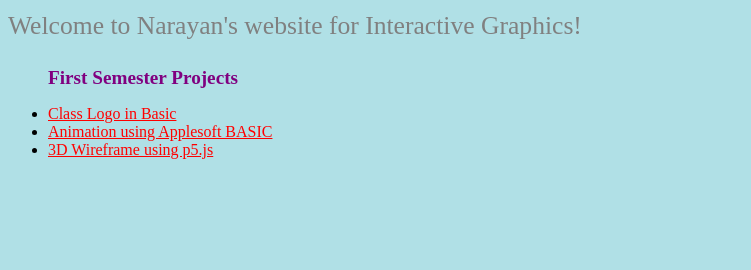
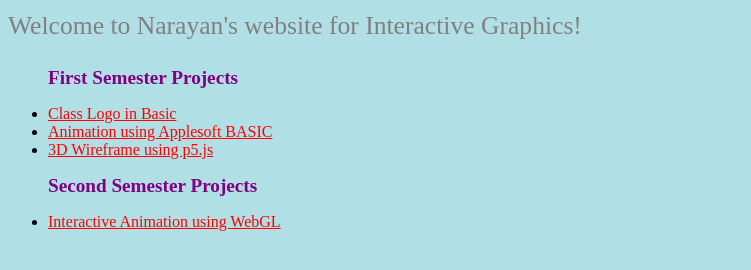
Before and after one commit to bobthejoethejoebobbob/InteractiveGraphics22-23, a plain HTML site: page index.html in a window 1280 px wide. Shown: the part 108-378 px from the top of the page, without its empty margins (0-751 px from the left). Drawn offline with Linux system fonts and the light colour scheme; a script that the page names is missing.

Commit message:
Update index.html

```diff
--- a/index.html
+++ b/index.html
@@ -17,6 +17,8 @@
 	  	  <li> <a href="ClassLogo.html"> Class Logo in Basic </a> </li>
 		  <li> <a href="BASICAnim.html"> Animation using Applesoft BASIC </a> </li>
 		  <li> <a href="3DWireframeProject.html"> 3D Wireframe using p5.js </a> </li>
+	       <h2> Second Semester Projects </h2>
+	  	  <li> <a href="WebGLProject.html"> Interactive Animation using WebGL </a> </li>
 	  </ul>
   </body>
 </html>
```
